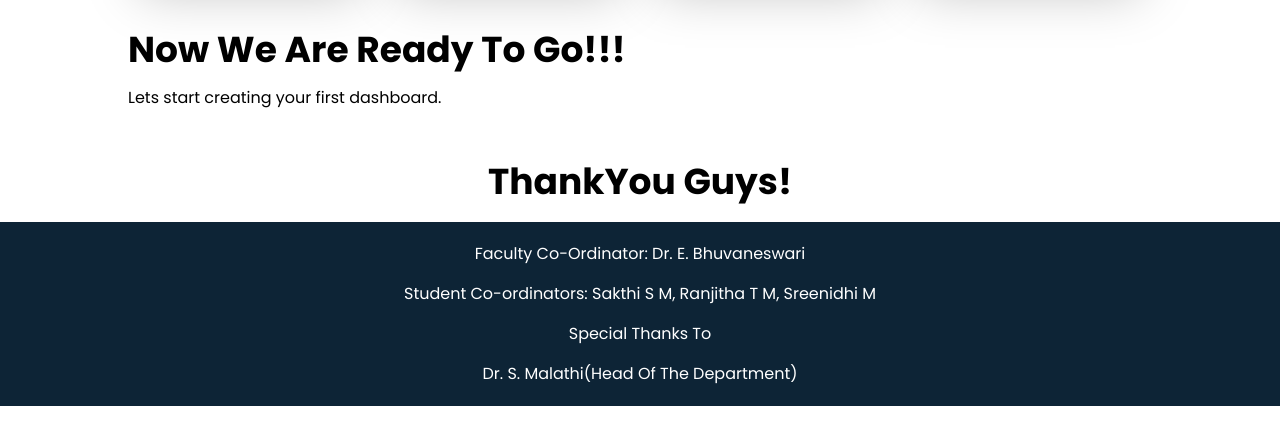
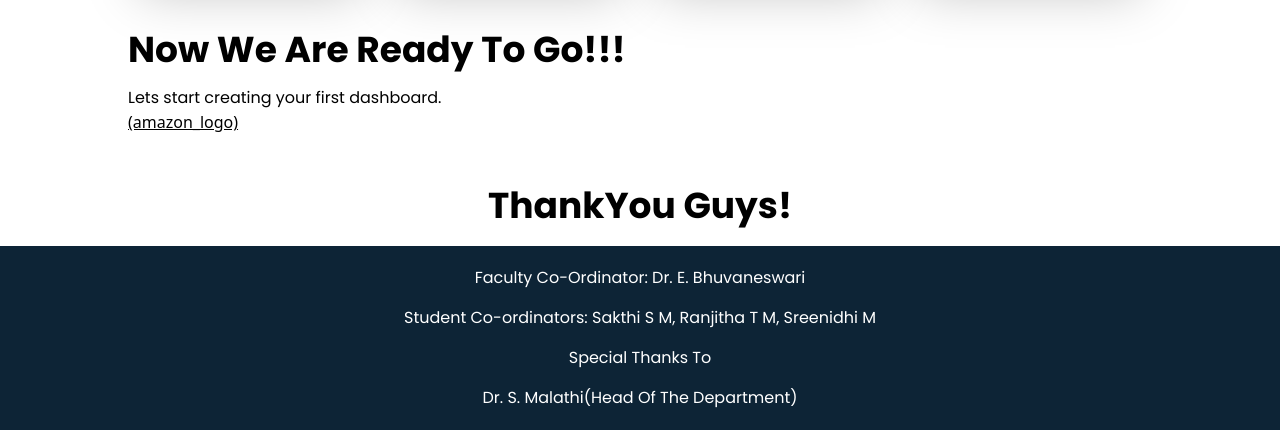
Before and after one commit to CodesOFsakthi/PowerBI-Workshop, a plain HTML site: page index.html in a window 1280 px wide. Shown: the part 2776-3206 px from the top of the page. Before the commit the page ends 3182 px from the top, so only its background shows below. Drawn offline with nearby package versions, Linux system fonts and the light colour scheme.

Commit message:
updated prime_logo

```diff
--- a/index.html
+++ b/index.html
@@ -302,6 +302,9 @@
           <p class="font-[Poppins] text-base">
             Lets start creating your first dashboard.
           </p>
+          <a href="https://ik.imagekit.io/fdneuwzar/Prime%20video%20logo.png?updatedAt=1726823279428">
+            <p class="underline">(amazon_logo)</p>
+          </a>
 
       </div>
     </div>
```
Also changed, not shown: 4 other files.
